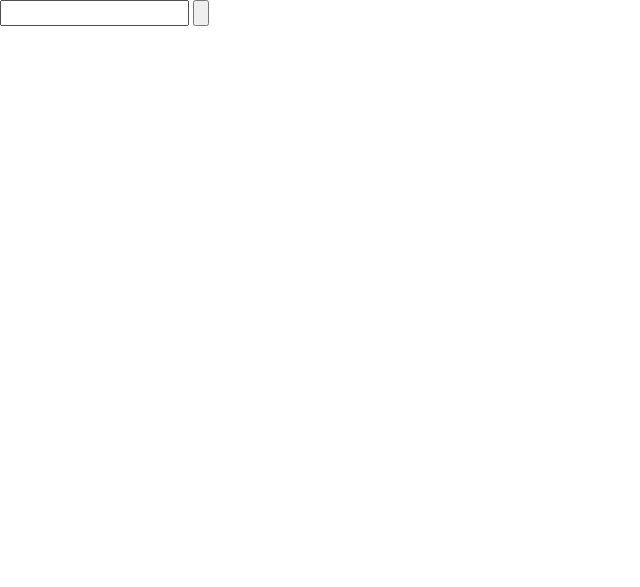
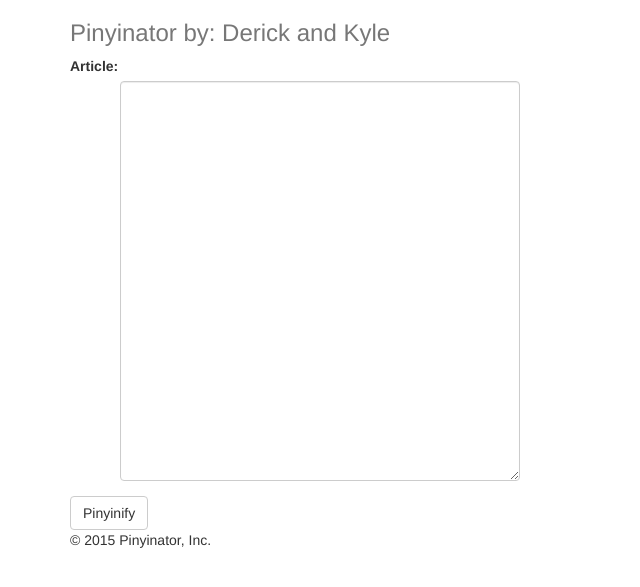
Before and after one commit to dericko/pinyinator_back, a Flask app: page / in a window 1280 px wide. Before the commit the part shown is almost empty. Shown: the top 587 px of the page, without its empty margins (0-640 px from the left). Run offline with Flask 2, Linux system fonts and the light colour scheme; some libraries are stand-ins or nearby versions.

Commit message:
Made pretty

```diff
--- a/templates/index.html
+++ b/templates/index.html
@@ -3,19 +3,28 @@
   <head>
     <meta charset="utf-8">
     <title>Piyinator</title>
-    <!-- <link rel="stylesheet" type="text/css" href="{{url_for('static', filename='style.css')}}"> -->
+    <link rel="stylesheet" href="{{url_for('static', filename='style.css')}}">
     <!-- Latest compiled and minified CSS -->
 <link rel="stylesheet" href="https://maxcdn.bootstrapcdn.com/bootstrap/3.3.6/css/bootstrap.min.css" integrity="sha384-1q8mTJOASx8j1Au+a5WDVnPi2lkFfwwEAa8hDDdjZlpLegxhjVME1fgjWPGmkzs7" crossorigin="anonymous">
 </head>
 
 <body>
-  <form class="text-box" action="index.html" method="post">
-    <input id='chinese-text' type="text" name="chinese-text" value="">
-    <input class="button" id='submit-button' type="button" name="submit" value="">
-  </form>
-  <div class="output">
+  <div class="container">
+        <div class="header clearfix">
+          <h3 class="text-muted">Pinyinator by: Derick and Kyle</h3>
+        </div>
+        <div class="form-group">
+          <label for="chinese-text">Article:</label>
+          <textarea class="form-control" rows="6" id="chinese-text"></textarea>
+        </div>
+        <button type="button" class="btn btn-default">Pinyinify</button>
 
+        <footer class="footer">
+          <p>© 2015 Pinyinator, Inc.</p>
+        </footer>
+      </div>
   </div>
+
 </body>
 
 </html>
```
